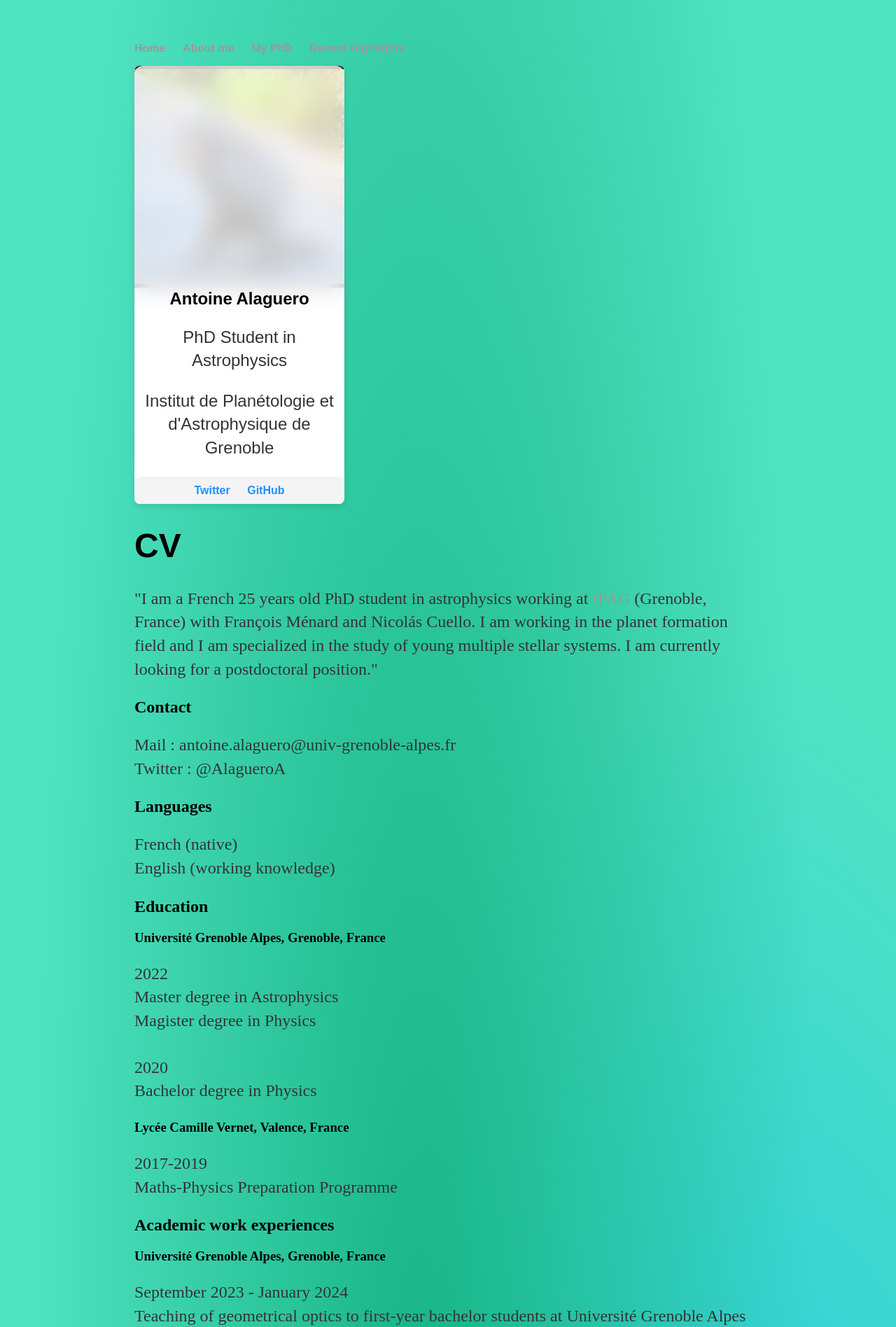
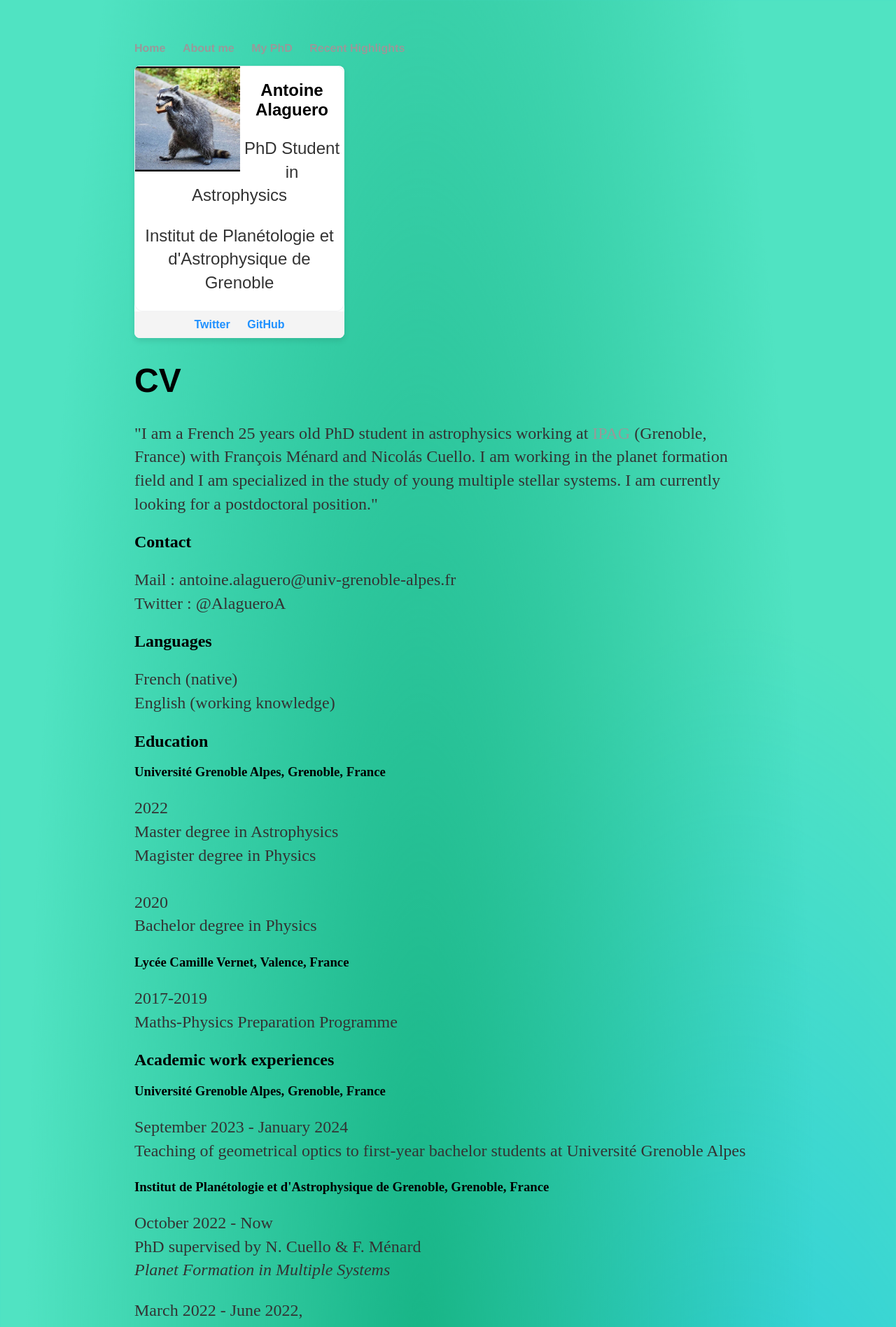
Before and after one commit to AlagueroA/AlagueroA.github.io, a Jekyll site: the page built from about/index.html, in a window 1280 px wide. Shown: the top 1896 px of the page at 70% size. Built offline with Jekyll 4.4.1, drawn with Linux system fonts in a browser that asks for light colours.

Commit message:
profilecard

```diff
--- a/_includes/profilecard.html
+++ b/_includes/profilecard.html
@@ -1,8 +1,6 @@
 <div class="profile-card">
-    <div class="profile-card-header">
+    <div class="card">
         <img src="{{ '/assets/images/raccoonbread.jpeg' | relative_url }}" alt="Profile Image" align="left" width=150 height=150>
-    </div>
-    <div class="card">
         <h2>Antoine Alaguero</h2>
         <p>PhD Student in Astrophysics</p>
         <p>Institut de Planétologie et d'Astrophysique de Grenoble</p>
```
